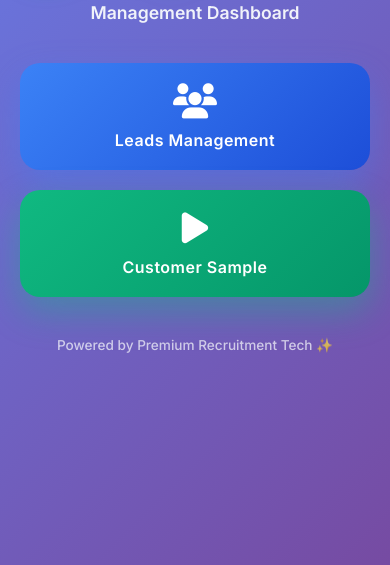
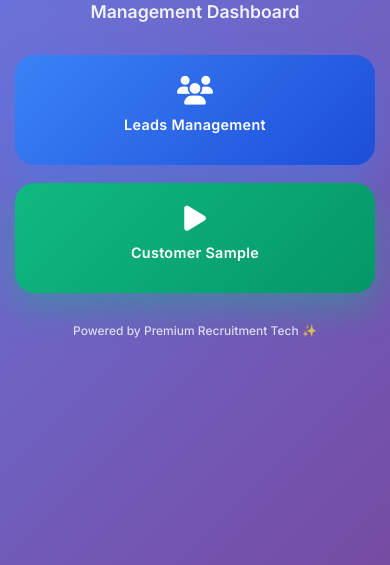
Before and after one commit to Aakash9665/Chandresh_Project, a plain HTML site: page Home.html in a window 390 px wide. Shown: the part 279-844 px from the top of the page. Drawn offline with Linux system fonts and the light colour scheme.

Commit message:
Update Home.html

```diff
--- a/Home.html
+++ b/Home.html
@@ -23,16 +23,19 @@
             justify-content: center;
             padding: 20px;
             color: #f8fafc;
+            line-height: 1.4;
         }
 
         .container {
             text-align: center;
+            max-width: 90vw;
             max-width: 500px;
             width: 100%;
+            padding: 20px 0;
         }
 
         .logo {
-            font-size: 3rem;
+            font-size: clamp(2rem, 8vw, 3.2rem);
             font-weight: 700;
             margin-bottom: 20px;
             background: linear-gradient(135deg, #10b981, #059669);
@@ -40,6 +43,7 @@
             -webkit-text-fill-color: transparent;
             background-clip: text;
             animation: glow 2s ease-in-out infinite alternate;
+            line-height: 1.1;
         }
 
         @keyframes glow {
@@ -48,37 +52,43 @@
         }
 
         .header-text {
-            font-size: 1.3rem;
+            font-size: clamp(1.1rem, 4vw, 1.4rem);
             font-weight: 600;
-            margin-bottom: 40px;
+            margin-bottom: 35px;
             opacity: 0.95;
+            padding: 0 10px;
         }
 
         .buttons-grid {
-            display: grid;
-            grid-template-columns: 1fr 1fr;
-            gap: 25px;
+            display: flex;
+            flex-direction: column;
+            gap: 20px;
             margin-bottom: 30px;
-            max-width: 600px;
             width: 100%;
+            max-width: 400px;
+            margin-left: auto;
+            margin-right: auto;
         }
 
         .dashboard-btn {
             padding: 25px 20px;
             border: none;
             border-radius: 20px;
-            font-size: 1.1rem;
+            font-size: clamp(1rem, 3.5vw, 1.15rem);
             font-weight: 600;
             cursor: pointer;
             transition: all 0.3s ease;
             display: flex;
             flex-direction: column;
             align-items: center;
-            gap: 12px;
+            gap: 10px;
             text-decoration: none;
             color: white;
             position: relative;
             overflow: hidden;
+            min-height: 120px;
+            touch-action: manipulation;
+            -webkit-tap-highlight-color: transparent;
         }
 
         .dashboard-btn::before {
@@ -92,13 +102,15 @@
             transition: left 0.5s;
         }
 
-        .dashboard-btn:hover::before {
+        .dashboard-btn:hover::before,
+        .dashboard-btn:active::before {
             left: 100%;
         }
 
-        .dashboard-btn:hover {
-            transform: translateY(-8px);
-            box-shadow: 0 25px 50px rgba(0,0,0,0.4);
+        .dashboard-btn:hover,
+        .dashboard-btn:active {
+            transform: translateY(-5px);
+            box-shadow: 0 20px 40px rgba(0,0,0,0.4);
         }
 
         .btn-leads {
@@ -106,7 +118,8 @@
             box-shadow: 0 15px 35px rgba(59, 130, 246, 0.4);
         }
 
-        .btn-leads:hover {
+        .btn-leads:hover,
+        .btn-leads:active {
             box-shadow: 0 25px 50px rgba(59, 130, 246, 0.6);
         }
 
@@ -115,42 +128,95 @@
             box-shadow: 0 15px 35px rgba(16, 185, 129, 0.4);
         }
 
-        .btn-sample:hover {
+        .btn-sample:hover,
+        .btn-sample:active {
             box-shadow: 0 25px 50px rgba(16, 185, 129, 0.6);
         }
 
         .btn-icon {
-            font-size: 2.2rem;
+            font-size: clamp(1.8rem, 7vw, 2.4rem);
         }
 
         .btn-text {
-            font-size: 1rem;
-            letter-spacing: 0.5px;
+            font-size: clamp(0.9rem, 3vw, 1rem);
+            letter-spacing: 0.3px;
+            font-weight: 600;
         }
 
         .footer {
-            margin-top: 40px;
-            font-size: 0.85rem;
-            opacity: 0.7;
+            margin-top: 30px;
+            font-size: clamp(0.75rem, 2.5vw, 0.9rem);
+            opacity: 0.8;
             font-weight: 500;
+            padding: 0 15px;
         }
 
-        @media (max-width: 768px) {
+        /* Mobile Optimizations */
+        @media (max-width: 480px) {
+            body {
+                padding: 15px;
+                justify-content: center;
+            }
+
+            .container {
+                max-width: 95vw;
+                padding: 15px 0;
+            }
+
             .buttons-grid {
-                grid-template-columns: 1fr;
-                gap: 20px;
+                gap: 18px;
+            }
+
+            .dashboard-btn {
+                padding: 22px 18px;
+                min-height: 110px;
             }
 
             .logo {
-                font-size: 2.5rem;
+                margin-bottom: 18px;
             }
 
             .header-text {
-                font-size: 1.1rem;
+                margin-bottom: 30px;
+                padding: 0 15px;
+            }
+        }
+
+        @media (max-height: 600px) {
+            body {
+                padding: 10px;
+            }
+
+            .container {
+                padding: 10px 0;
+            }
+
+            .buttons-grid {
+                margin-bottom: 20px;
             }
 
             .dashboard-btn {
-                padding: 20px 15px;
+                padding: 20px 16px;
+                min-height: 100px;
+            }
+
+            .footer {
+                margin-top: 20px;
+            }
+        }
+
+        /* Landscape mobile */
+        @media (max-height: 500px) and (orientation: landscape) {
+            .buttons-grid {
+                flex-direction: row;
+                gap: 15px;
+                max-width: 90vw;
+            }
+
+            .dashboard-btn {
+                min-height: 90px;
+                flex: 1;
+                padding: 18px 12px;
             }
         }
     </style>
```
